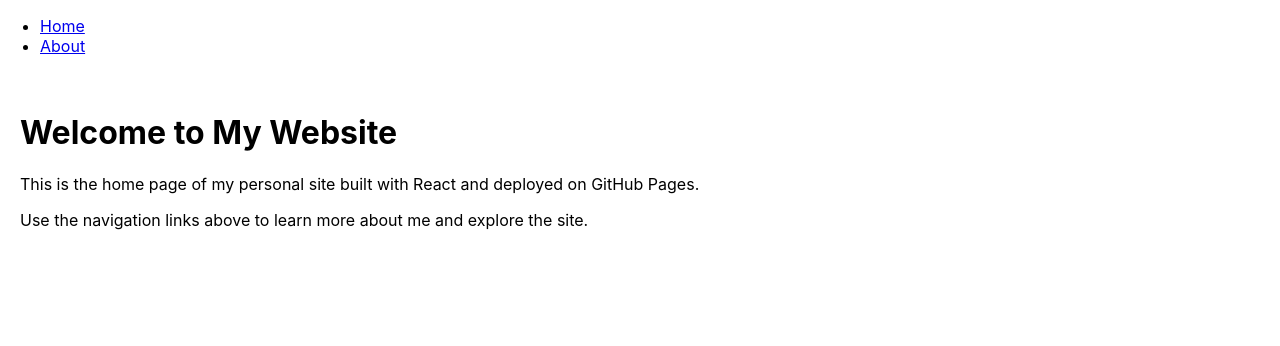
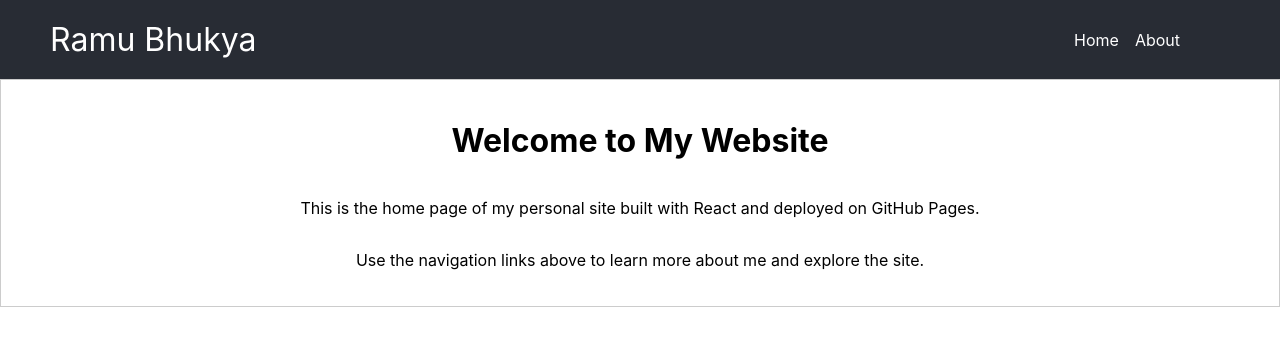
Before and after one commit to RamuB-saas/rbhukya, a React (Create React App) app: page /#/ in a window 1280 px wide. Shown: the top 346 px of the page. Built offline with nearby package versions, Linux system fonts and the light colour scheme.

Commit message:
Adding styles

```diff
--- a/src/App.js
+++ b/src/App.js
@@ -1,26 +1,33 @@
-import React from 'react';
-import { HashRouter as Router, Route, Routes, Link } from 'react-router-dom';
-import Home from './pages/home';
-import About from './pages/about';
+import React from "react";
+import { HashRouter as Router, Route, Routes, Link } from "react-router-dom";
+import Home from "./pages/home/Home";
+import About from "./pages/about/About";
+import style from "./App.module.css";
 
 function App() {
   return (
     <Router>
       <div>
-        <nav>
-          <ul>
+        <div className={style.navContainer}>
+          <div className={style.title}>Ramu Bhukya </div>
+          <nav className={style.nav}>
+            <ul className={style.navList}>
               <li>
-              <Link to="/">Home</Link>
+                <Link className={style.navItem} to="/">
+                  Home
+                </Link>
               </li>
               <li>
-              <Link to="/pages/about">About</Link>
+                <Link className={style.navItem} to="/pages/about/About">
+                  About
+                </Link>
               </li>
             </ul>
           </nav>
-
+        </div>
         <Routes>
           <Route path="/" element={<Home />} />
-          <Route path="/pages/about" element={<About />} />
+          <Route path="/pages/about/About" element={<About />} />
         </Routes>
       </div>
     </Router>
--- /dev/null
+++ b/src/App.module.css
@@ -0,0 +1,48 @@
+/* App.module.css */
+.navContainer {
+  display: flex;
+  justify-content: space-between; /* Space between title and nav items */
+  align-items: center; /* Center vertically */
+  padding: 20px 50px; /* Add some padding */
+  background-color: #282c34;
+}
+
+.navContainer ul {
+  list-style: none;
+  display: flex;
+  gap: 1rem;
+  margin: 0;
+  padding: 0;
+}
+.nav {
+  padding: 0px 50px;
+  color: white;
+}
+
+.navList {
+  list-style: none;
+  display: flex;
+  justify-content: flex-end; /* Align items to the right */
+  gap: 1rem;
+  margin: 0;
+  padding: 0;
+}
+.title {
+  color: white;
+  font-size: 2rem;
+  margin-right: auto;
+  float: left;
+}
+.navItem {
+  color: white;
+  text-decoration: none;
+}
+.navItem:hover {
+  text-decoration: underline;
+}
+.navItem.active {
+  font-weight: bold;
+}
+.navItem:visited {
+  color: white;
+}
--- a/src/pages/about.js
+++ b/src/pages/about/About.js
@@ -1,8 +1,9 @@
 import React from 'react';
+import style from './About.module.css';
 
 function About() {
   return (
-    <div style={{ padding: '20px' }}>
+    <div className={style.aboutPage}>
       <h1>About This Site</h1>
       <p>
         Welcome to my personal website! This project is built with React and hosted on GitHub Pages.
--- /dev/null
+++ b/src/pages/about/About.module.css
@@ -0,0 +1,7 @@
+.aboutPage {
+  display: flex;
+  flex-direction: column;
+  align-items: center;
+  padding: 20px;
+  border: 1px solid #ccc;
+}
--- a/src/pages/home.js
+++ b/src/pages/home/Home.js
@@ -1,8 +1,9 @@
 import React from 'react';
+import styles from './Home.module.css';
 
 function Home() {
   return (
-    <div style={{ padding: '20px' }}>
+    <div className={styles.homePage}>
       <h1>Welcome to My Website</h1>
       <p>
         This is the home page of my personal site built with React and deployed on GitHub Pages.
--- /dev/null
+++ b/src/pages/home/Home.module.css
@@ -0,0 +1,7 @@
+.homePage {
+  display: flex;
+  flex-direction: column;
+  align-items: center;
+  padding: 20px;
+  border: 1px solid #ccc;
+}
```
Lines whose indentation alone changed are shown as unchanged.
